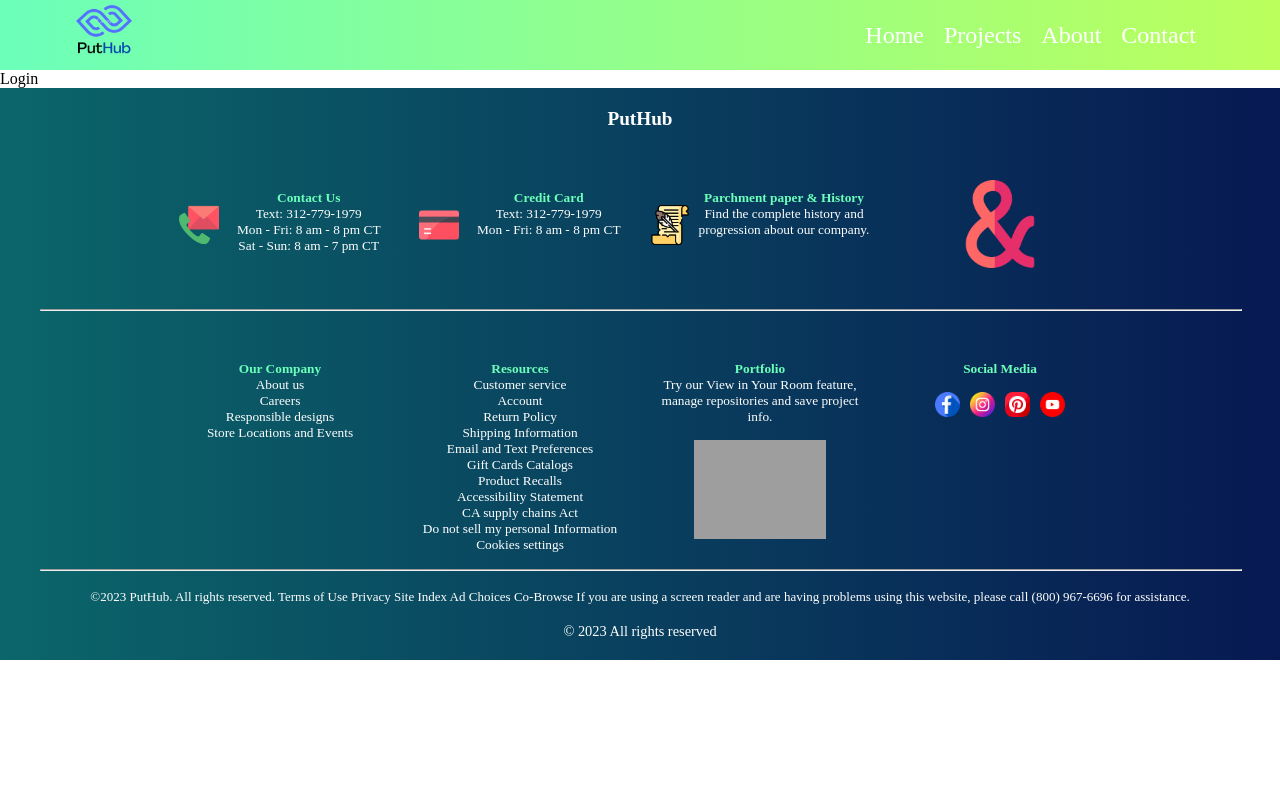
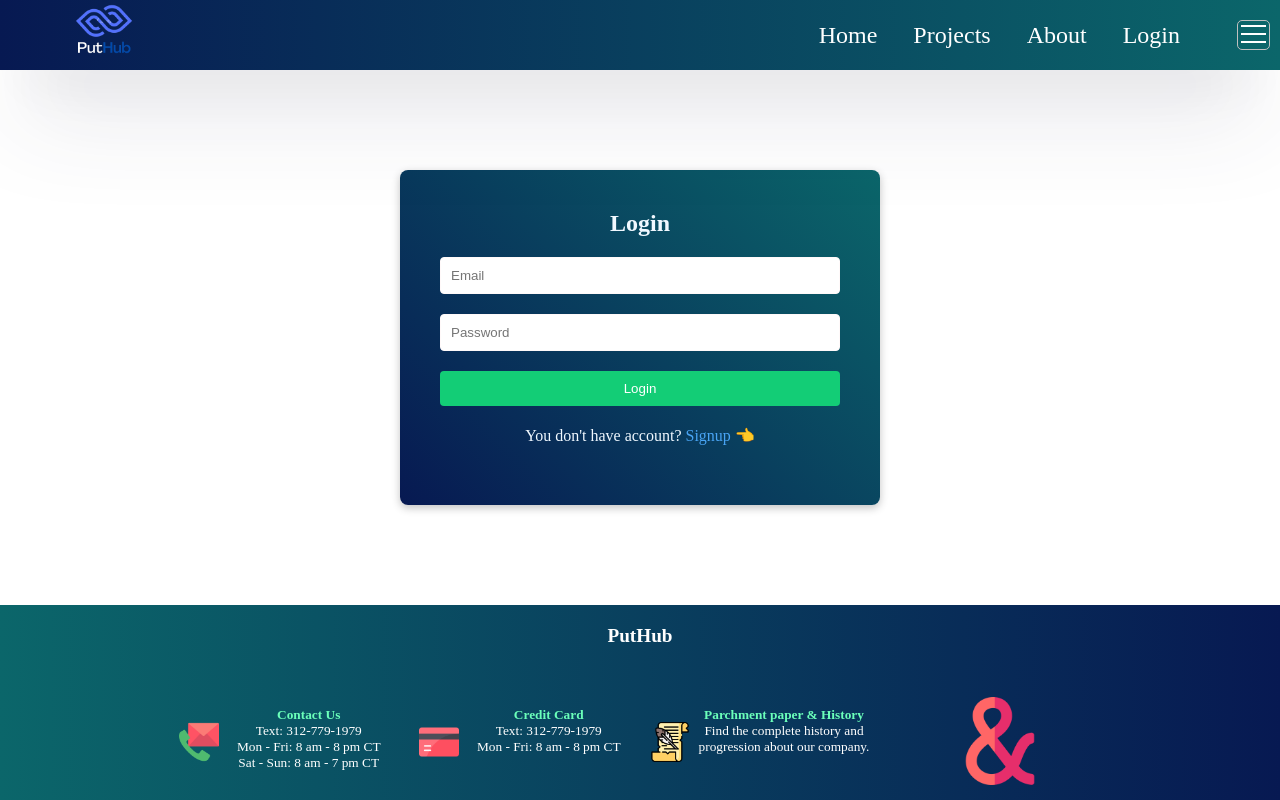
Before and after one commit to RAJKUMARSHRIVASH/PutHub, a React (Vite) app in the folder client/: page /login in a window 1280 px wide. Shown: the top 800 px of the page. Built offline with nearby package versions, Linux system fonts and the light colour scheme; grey boxes are pictures that could not be loaded.

Commit message:
signup login ui and and pages created linked with each other

```diff
--- a/client/src/components/Footer/Footer.module.css
+++ b/client/src/components/Footer/Footer.module.css
@@ -1,5 +1,4 @@
 .footer {
-  /* background: linear-gradient(to right, #6bffba, #bbff5c); */
   background: linear-gradient(to right, #0B666A, #071952);
   color: #fff;
   padding: 20px 0;
@@ -68,3 +67,15 @@
   align-items: baseline;
   gap: 10px;
 }
+
+@media screen and (max-width: 550px) {
+  #bottomFooter>div {
+    flex-direction: column;
+    align-items: center;
+
+  }
+  #latest>p{
+    width: 80%;
+  }
+
+}
--- a/client/src/components/Footer/Footer.tsx
+++ b/client/src/components/Footer/Footer.tsx
@@ -101,11 +101,12 @@ const Footer: React.FC = () => {
           </div>
           <hr style={{ width: '100%', margin: "auto", marginTop: '2vh' }} />
           <br />
-          <div id="lastest">
+          <div id={styles.latest}>
             <p style={{ fontSize: 'small' }}>©2023 PutHub. All rights reserved. Terms of Use Privacy Site Index Ad
               Choices Co-Browse
               If you are using a screen reader and are having problems using this website, please call (800)
-              967-6696 for assistance.</p>
+              967-6696 for assistance.
+            </p>
           </div>
           <br />
 
--- a/client/src/components/HomePageItem/Home.module.css
+++ b/client/src/components/HomePageItem/Home.module.css
@@ -1,4 +1,4 @@
-.homepage {
+/* .homepage {
     padding: 40px;
     background-color: aliceblue;
 }
@@ -38,6 +38,85 @@
 .imageSection img {
     max-width: 100%;
     height: auto;
+    border-radius: 1rem;
+}
+
+.imageSection img:hover {
+   filter:brightness(96%);
+   cursor: pointer;
+}
+
+@media screen and (min-width: 768px) {
+    .homepage {
+        padding: 60px;
+    }
+
+    .hero {
+        margin-bottom: 60px;
+    }
+
+    .features {
+        display: flex;
+        justify-content: center;
+        gap: 40px;
+        flex-wrap: wrap;
+    }
+
+    .featureCard {
+        width: calc(33.33% - 40px);
+        margin-bottom: 0;
+    }
+} */
+
+
+/* ---------------------------- */
+
+.homepage {
+    padding: 40px;
+    background-color: aliceblue;
+}
+
+.hero {
+    text-align: center;
+    margin-bottom: 40px;
+}
+
+.features {
+    text-align: center;
+    margin-bottom: 40px;
+}
+
+.featureCard {
+    background-color: white;
+    border-radius: 10px;
+    padding: 20px;
+    margin-bottom: 20px;
+    box-shadow: 0 0 10px rgba(0, 0, 0, 0.1);
+}
+
+.featureIcon {
+    font-size: 2rem;
+    margin-bottom: 10px;
+}
+
+.imageSection {
+    text-align: center;
+    display: grid;
+    grid-template-columns: repeat(2, 1fr);
+    gap: 20px;
+    width: 80%;
+    margin: auto;
+}
+
+.imageSection img {
+    max-width: 100%;
+    height: auto;
+    border-radius: 1rem;
+}
+
+.imageSection img:hover {
+   filter:brightness(96%);
+   cursor: pointer;
 }
 
 /* Styles for larger screens */
@@ -62,3 +141,31 @@
         margin-bottom: 0;
     }
 }
+
+/* Styles for tablet and mobile screens */
+@media screen and (max-width: 767px) {
+    .homepage {
+        padding: 20px;
+    }
+
+    .hero {
+        margin-bottom: 20px;
+    }
+
+    .features {
+        display: flex;
+        flex-direction: column;
+        gap: 20px;
+    }
+
+    .featureCard {
+        max-width: 100%;
+        margin-bottom: 0;
+    }
+
+    .imageSection {
+        width: 100%;
+        grid-template-columns: none;
+        gap: 1rem;
+    }
+}
--- /dev/null
+++ b/client/src/components/Login/Login.module.css
@@ -0,0 +1,51 @@
+.container {
+    max-width: 400px;
+    margin: 100px auto;
+    padding: 40px;
+    border-radius: 8px;
+    box-shadow: rgba(0, 0, 0, 0.24) 0px 3px 8px;
+    background: linear-gradient(45deg, #071952, #0B666A);
+    text-align: center;
+}
+
+h2 {
+    margin-bottom: 20px;
+    color: aliceblue;
+}
+
+.form {
+    display: flex;
+    flex-direction: column;
+}
+
+input {
+    margin-bottom: 20px;
+    padding: 10px;
+    border: 1px solid #fff9f9;
+    border-radius: 4px;
+}
+
+button {
+    padding: 10px 20px;
+    background-color: #13cd76;
+    color: #fff;
+    border: none;
+    border-radius: 4px;
+    cursor: pointer;
+    transition: background-color 0.3s ease;
+}
+
+button:hover {
+    background-color: #bbff5c;
+    color: #3d0a9c;
+
+}
+
+.navigate {
+    color: aliceblue;
+    margin: 5%;
+}
+.signBtn{
+    color: rgb(73, 164, 244);
+    text-decoration: none;
+}
--- a/client/src/components/Login/Login.tsx
+++ b/client/src/components/Login/Login.tsx
@@ -1,7 +1,50 @@
-// import React from 'react'
+import React, { useState } from 'react';
+import styles from './Login.module.css';
+import { Link } from 'react-router-dom';
 
-export default function Login() {
+const Login: React.FC = () => {
+  const [formData, setFormData] = useState({
+    email: '',
+    password: '',
+  });
+
+  const handleChange = (e: React.ChangeEvent<HTMLInputElement>) => {
+    const { name, value } = e.target;
+    setFormData((prevData) => ({ ...prevData, [name]: value }));
+  };
+
+  const handleSubmit = (e: React.FormEvent<HTMLFormElement>) => {
+    e.preventDefault();
+    // Perform form submission or API call here with formData
+    // Example: Send data to backend server for user login
+    console.log(formData);
+  };
+
   return (
-    <div>Login</div>
-  )
-}
+    <div className={styles.container}>
+      <h2>Login</h2>
+      <form className={styles.form} onSubmit={handleSubmit}>
+        <input
+          type="email"
+          name="email"
+          placeholder="Email"
+          value={formData.email}
+          onChange={handleChange}
+        />
+        <input
+          type="password"
+          name="password"
+          placeholder="Password"
+          value={formData.password}
+          onChange={handleChange}
+        />
+        <button type="submit">Login</button>
+      </form>
+      <div className={styles.navigate}>
+        <p>You don't have account? <Link className={styles.signBtn} to='/signup'>Signup 👈</Link></p>
+      </div>
+    </div>
+  );
+};
+
+export default Login;
--- a/client/src/components/Navbar/Navbar.module.css
+++ b/client/src/components/Navbar/Navbar.module.css
@@ -1,9 +1,15 @@
-*{
+* {
   margin: 0;
   padding: 0;
 }
+
+body {
+  position: relative;
+}
+
 .navbar {
-    background: linear-gradient(to right, #6bffba, #bbff5c);
+  background: linear-gradient(to right, #071952, #0B666A);
+  box-shadow: rgba(50, 50, 93, 0.25) 0px 50px 100px -20px, rgba(0, 0, 0, 0.3) 0px 30px 60px -30px;
   height: 70px;
   display: flex;
   justify-content: center;
@@ -29,6 +35,7 @@
   text-decoration: none;
   margin-top: 10px;
 }
+
 .navbar_logo>img {
   width: 5rem;
 }
@@ -36,6 +43,7 @@
 .nav_menu {
   display: flex;
   list-style: none;
+  gap: 1rem;
 }
 
 .nav_item {
@@ -51,3 +59,115 @@
 .nav_links:hover {
   color: #ffd4d4;
 }
+
+.hamburger {
+  position: absolute;
+  top: 5;
+  right: 10px;
+  border: 1px solid silver;
+  border-radius: 5px;
+  display: flex;
+  flex-direction: column;
+  gap: 6px;
+  align-items: center;
+  padding: 4px 3px;
+  width: 25px;
+  height: 20px;
+  cursor: pointer;
+  z-index: 1000;
+}
+
+.hamburger .bar {
+  background-color: #fff;
+  height: 2px;
+  width: 100%;
+  transition: all 0.3s ease-in-out;
+}
+
+/* Styles for tablet and mobile screens */
+@media screen and (max-width: 767px) {
+  .navbar {
+    height: 60px;
+  }
+
+  .navbar_container {
+    width: 100%;
+  }
+
+  .navbar_logo img {
+    width: 11%;
+  }
+
+  .nav_menu {
+    display: none;
+    flex-direction: column;
+    align-items: center;
+    position: absolute;
+    top: 50px;
+    right: 0;
+    background-color: rgba(7, 24, 80, 0.9);
+    z-index: 999;
+    transition: 0.5s;
+    text-align: left;
+    border-radius: 10px;
+    padding: 10px;
+  }
+
+  .nav_menu.active {
+    display: flex;
+  }
+
+  .nav_links {
+    font-size: 1.3rem;
+    padding: 10px;
+    color: #fff;
+    text-decoration: none;
+    transition: color 0.3s ease-in-out;
+  }
+
+  .nav_links:hover {
+    width: 100%;
+    color: #ffd4d4;
+    background-color: #0b476a;
+    border-radius: 5px;
+  }
+
+  .hamburger {
+    position: relative;
+    /* ... (existing styles) ... */
+  }
+
+  /* .hamburger {
+    position: absolute;
+    top: 0;
+    right: 0;
+    width: 30px;
+    height: 30px;
+    cursor: pointer;
+    z-index: 1000;
+  }
+
+  .hamburger .bar {
+    background-color: #fff;
+    height: 2px;
+    width: 100%;
+    margin: 2px 0;
+    transition: all 0.3s ease-in-out;
+  } */
+
+  .hamburger .bar {
+    /* ... (existing styles) ... */
+  }
+
+  .hamburger.active .bar:first-child {
+    transform: rotate(45deg) translate(6px, 6px);
+  }
+
+  .hamburger.active .bar:nth-child(2) {
+    opacity: 0;
+  }
+
+  .hamburger.active .bar:last-child {
+    transform: rotate(-45deg) translate(6px, -6px);
+  }
+}
--- a/client/src/components/Navbar/Navbar.tsx
+++ b/client/src/components/Navbar/Navbar.tsx
@@ -1,15 +1,32 @@
-import React from 'react';
+import React, { useState } from 'react';
 import { Link } from 'react-router-dom';
-import styles from './Navbar.module.css'; // Import the CSS file for styling
-import logo from '../../assets/PutHub2-removebg-preview.png'
+import styles from './Navbar.module.css';
+import logo from '../../assets/PutHub_rm_bg3.png';
+
 const Navbar: React.FC = () => {
+  const [login, setLogin] = useState(false)
+  const [active, setActive] = useState(false);
+
+  const toggleMenu = () => {
+    setActive(!active);
+  };
+
   return (
     <nav className={styles.navbar}>
       <div className={styles.navbar_container}>
         <Link to="/" className={styles.navbar_logo}>
           <img src={logo} alt="logo" />
         </Link>
-        <ul className={styles.nav_menu}>
+
+        {/* Hamburger Icon */}
+        <div className={`${styles.hamburger} ${active ? styles.active : ''}`} onClick={toggleMenu}>
+          <span className={styles.bar}></span>
+          <span className={styles.bar}></span>
+          <span className={styles.bar}></span>
+        </div>
+
+        {/* Navigation Menu */}
+        <ul className={`${styles.nav_menu} ${active ? styles.active : ''}`}>
           <li className={styles.nav_item}>
             <Link to="/" className={styles.nav_links}>
               Home
@@ -26,9 +43,12 @@ const Navbar: React.FC = () => {
             </Link>
           </li>
           <li className={styles.nav_item}>
-            <Link to="/contact" className={styles.nav_links}>
-              Contact
+            <Link to="/login" className={styles.nav_links}>
+              Login
             </Link>
+          </li>
+          <li className={styles.user_name}>
+            {login ? `Hi, ${"name"}` : null}
           </li>
         </ul>
       </div>
--- /dev/null
+++ b/client/src/components/Signup/Signup.module.css
@@ -0,0 +1,52 @@
+.container {
+    max-width: 400px;
+    margin: 100px auto;
+    padding: 40px;
+    border-radius: 8px;
+    box-shadow: rgba(0, 0, 0, 0.24) 0px 3px 8px;
+    background: linear-gradient(45deg, #071952, #0B666A);
+    text-align: center;
+}
+
+h2 {
+    margin-bottom: 20px;
+    color: aliceblue;
+}
+
+.form {
+    display: flex;
+    flex-direction: column;
+}
+
+input {
+    margin-bottom: 20px;
+    padding: 10px;
+    border: 1px solid #fff9f9;
+    border-radius: 4px;
+}
+
+button {
+    padding: 10px 20px;
+    background-color: #13cd76;
+    color: #fff;
+    border: none;
+    border-radius: 4px;
+    cursor: pointer;
+    transition: background-color 0.3s ease;
+}
+
+button:hover {
+    background-color: #bbff5c;
+    color: #3d0a9c;
+
+}
+
+.navigate {
+    color: aliceblue;
+    margin: 5%;
+}
+
+.signBtn {
+    color: rgb(73, 164, 244);
+    text-decoration: none;
+}
--- a/client/src/components/Signup/Signup.tsx
+++ b/client/src/components/Signup/Signup.tsx
@@ -1,7 +1,66 @@
-// import React from 'react'
+import React, { useState } from 'react';
+import styles from './Signup.module.css';
+import { Link } from 'react-router-dom';
 
-export default function Signup() {
+const Signup: React.FC = () => {
+  const [formData, setFormData] = useState({
+    username: '',
+    email: '',
+    password: '',
+    confirmPassword: '',
+  });
+
+  const handleChange = (e: React.ChangeEvent<HTMLInputElement>) => {
+    const { name, value } = e.target;
+    setFormData((prevData) => ({ ...prevData, [name]: value }));
+  };
+
+  const handleSubmit = (e: React.FormEvent<HTMLFormElement>) => {
+    e.preventDefault();
+    // Perform form submission or API call here with formData
+    // Example: Send data to backend server for user registration
+    console.log(formData);
+  };
+
   return (
-    <div>Signup</div>
-  )
-}
+    <div className={styles.container}>
+      <h2>Signup</h2>
+      <form className={styles.form} onSubmit={handleSubmit}>
+        <input
+          type="text"
+          name="username"
+          placeholder="Username"
+          value={formData.username}
+          onChange={handleChange}
+        />
+        <input
+          type="email"
+          name="email"
+          placeholder="Email"
+          value={formData.email}
+          onChange={handleChange}
+        />
+        <input
+          type="password"
+          name="password"
+          placeholder="Password"
+          value={formData.password}
+          onChange={handleChange}
+        />
+        <input
+          type="password"
+          name="confirmPassword"
+          placeholder="Confirm Password"
+          value={formData.confirmPassword}
+          onChange={handleChange}
+        />
+        <button type="submit">Signup</button>
+      </form>
+      <div className={styles.navigate}>
+        <p>You don't have account? <Link className={styles.signBtn} to='/login'>Login 👈</Link></p>
+      </div>
+    </div>
+  );
+};
+
+export default Signup;
```
Also changed, not shown: client/src/assets/PutHub_rm_bg3.png (added). Lines whose indentation alone changed are shown as unchanged.
